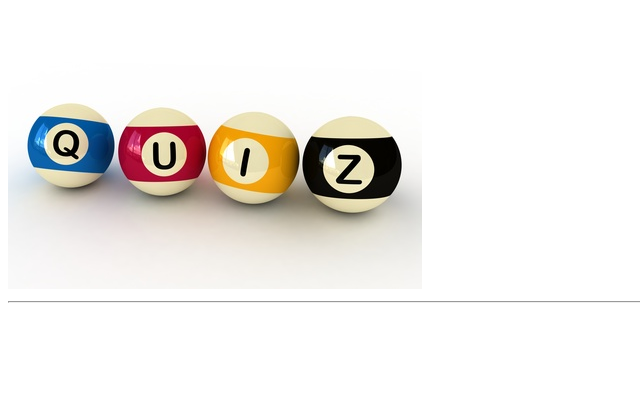
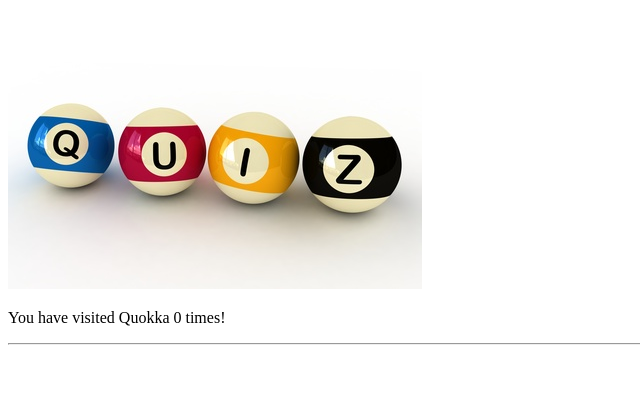
Before and after one commit to cassiebrooks/itech, a Django app: page /quokka/about/ in a window 1280 px wide. Shown: the part 187-586 px from the top of the page, without its empty margins (0-640 px from the left). Run offline with Django 3.2, Linux system fonts and the light colour scheme.

Commit message:
Add cookie to count user visits (not working?)

```diff
--- a/quokka/views.py
+++ b/quokka/views.py
@@ -2,6 +2,7 @@ from django.http import HttpResponse, HttpResponseRedirect
 from django.contrib.auth import authenticate, login, logout
 from django.contrib.auth.decorators import login_required
 from django.shortcuts import render
+from datetime import datetime
 from quokka.models import Question, Answer, Votes, Set
 from quokka.forms import AnswerForm, UserForm, UserProfileForm
 
@@ -10,11 +11,36 @@ def index(request):
     answer_list = Answer.objects.all()
     votes_list = Votes.objects.all()
     context_dict = {'questions': question_list, 'answers': answer_list, 'votes': votes_list}
-    return render(request, 'quokka/index.html', context_dict)
+    response = render(request, 'quokka/index.html', context_dict)
+
+    # Cookies
+    visits = int(request.COOKIES.get('visits', '1'))
+    reset_last_visit_time = False
+
+    if 'last_visit' in request.COOKIES:
+        last_visit = request.COOKIES['last_visit']
+        last_visit_time = datetime.strptime(last_visit[:-7], "%Y-%m-%d %H:%M:%S")
+        if (datetime.now() - last_visit_time).days > 0:
+            visits = visits + 1
+            reset_last_visit_time = True
+    else:
+        reset_last_visit_time = True
+        context_dict['visits'] = visits
+        response = render(request, 'quokka/index.html', context_dict)
+
+    if reset_last_visit_time:
+        response.set_cookie('last_visit', datetime.now())
+        response.set_cookie('visits', visits)
+
+    return response
+
 
 def about(request):
-    context_dict = {'boldmessage': "YAY QUOKKA"}
-    return render(request, 'quokka/about.html', context_dict)
+	if request.session.get('visits'):
+	    count = request.session.get('visits')
+	else:
+	    count = 0
+	return render(request, 'quokka/about.html', {'visits': count})
 
 @login_required
 def add_answer(request):
--- a/templates/quokka/about.html
+++ b/templates/quokka/about.html
@@ -6,4 +6,5 @@
 <h1>Quokka tells you about itself!</h1>
 <a href="/quokka/">Home</a><br />
 <img src="{% static "images/quiz.jpg" %}" alt="" />
+<p>You have visited Quokka {{ visits }} times!</p>
 {% endblock body_block %}
```
Also changed, not shown: db.sqlite3, 1 other file.
